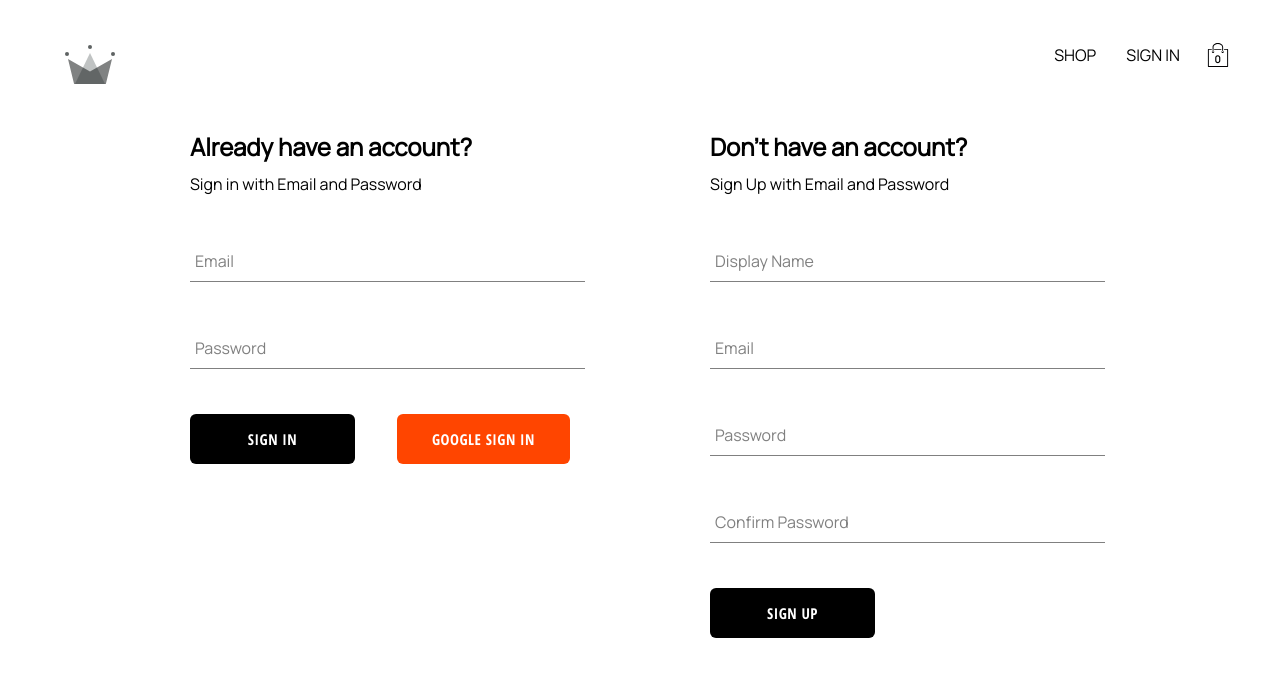
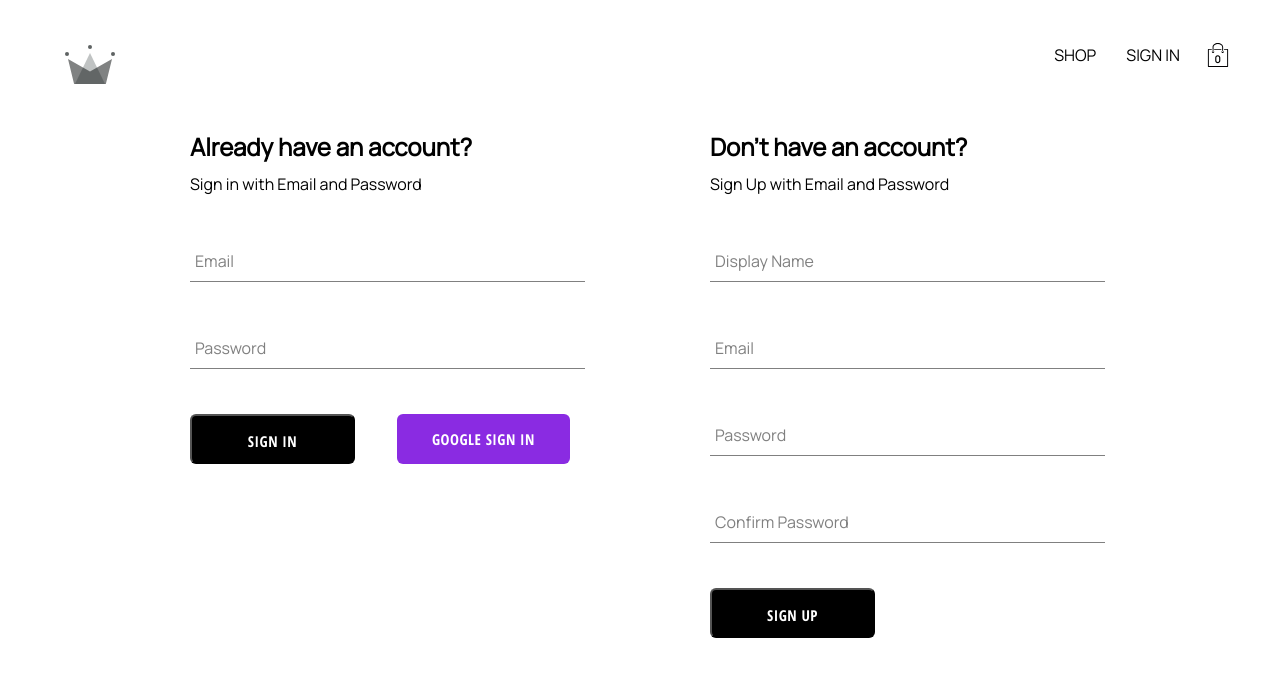
Before and after one commit to EmmanuelOkon/crwn-clothing, a React (Create React App) app: page /auth in a window 1280 px wide. Shown: the top 676 px of the page. Built offline with nearby package versions, Linux system fonts and the light colour scheme; no server answers.

Commit message:
changed signup buttons

```diff
--- a/src/components/button/buttonStyles.scss
+++ b/src/components/button/buttonStyles.scss
@@ -4,7 +4,7 @@
     height: 50px;
     letter-spacing: 0.5px;
     line-height: 50px;
-    padding: 0 35px 0 35px;
+    padding: 0 35px;
     font-size: 15px;
     background-color: black;
     color: white;
@@ -12,31 +12,36 @@
     font-family: 'Open Sans Condensed';
     font-weight: bolder;
     border-radius: 6px;
-    border: none;
+    // border: 2px transparent;
     cursor: pointer;
     display: flex;
     justify-content: center;
+    transition: 0.3s;
 
     &:hover {
       background-color: white;
       color: black;
-      border: 1px solid black;
+      border: 2px solid black;
     }
 
     &.google-sign-in {
-      background-color: orangered;
+      background-color: blueviolet;
       color: white;
+      border: none;
 
       &:hover {
-        background-color: orange;
-        border: none;
+        background-color: rgb(76, 6, 141);
+        color: white;
+        // font-size: ;
+
+        // border: 2px solid purple;
       }
     }
 
     &.inverted {
       background-color: white;
       color: black;
-      border: 1px solid black;
+      border: 2px solid black;
 
       &:hover {
         background-color: black;
```
